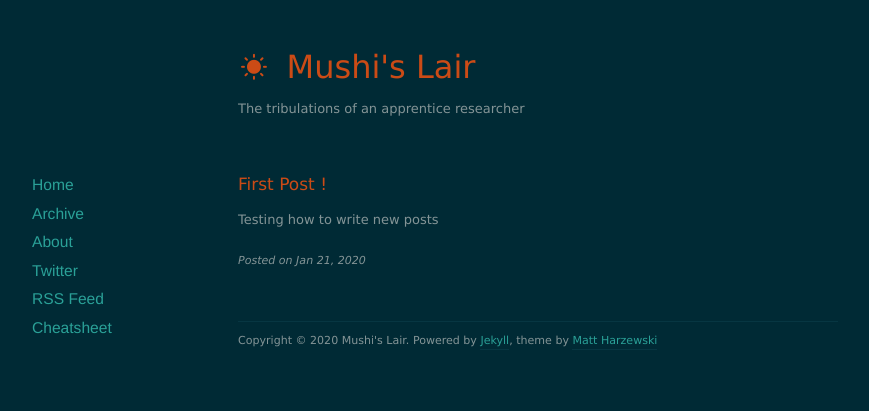
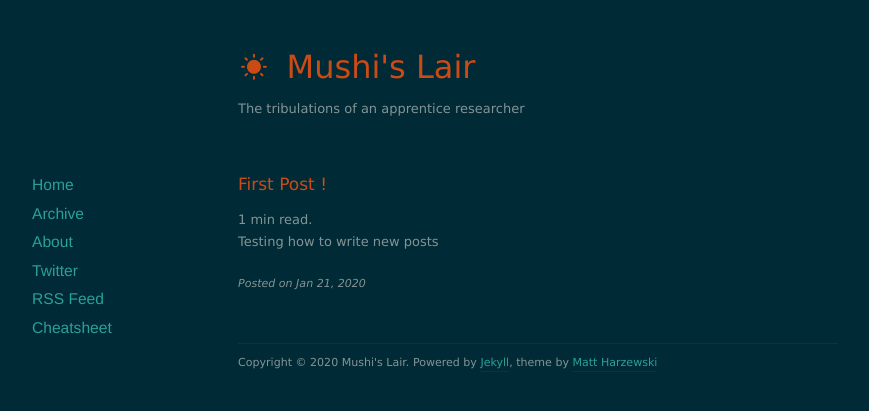
Before and after one commit to Mushi-mushi/mushi-mushi.github.io, a Jekyll site: the page built from _posts/2020-01-21-First-post-test.markdown, in a window 1280 px wide. Shown: the top 411 px of the page, without its empty margins (102-971 px from the left). Built offline with Jekyll 4.4.1, drawn with Linux system fonts in a browser that asks for light colours; nearby versions of some CDN libraries.

Commit message:
Update post.html

```diff
--- a/_layouts/post.html
+++ b/_layouts/post.html
@@ -8,12 +8,11 @@ layout: default
 		<h1>
 			<a href="{{ page.external-url }}">{{ page.title }}</a>
 			<a class="anchor" href="{{ page.url }}"><i class="icon-anchor"></i></a>
-			{% include read_time.html %}
 		</h1>
 	{% else %}
 		<h1><a href="{{ page.url }}">{{ page.title }}</a></h1>
 	{% endif %}
-
+	{% include read_time.html %}
 	<div class="post-content">{{ content }}</div>
 
 	<p class="meta">Posted on <span class="postdate">{{ page.date | date: "%b %d, %Y" }}</span></p>
```
